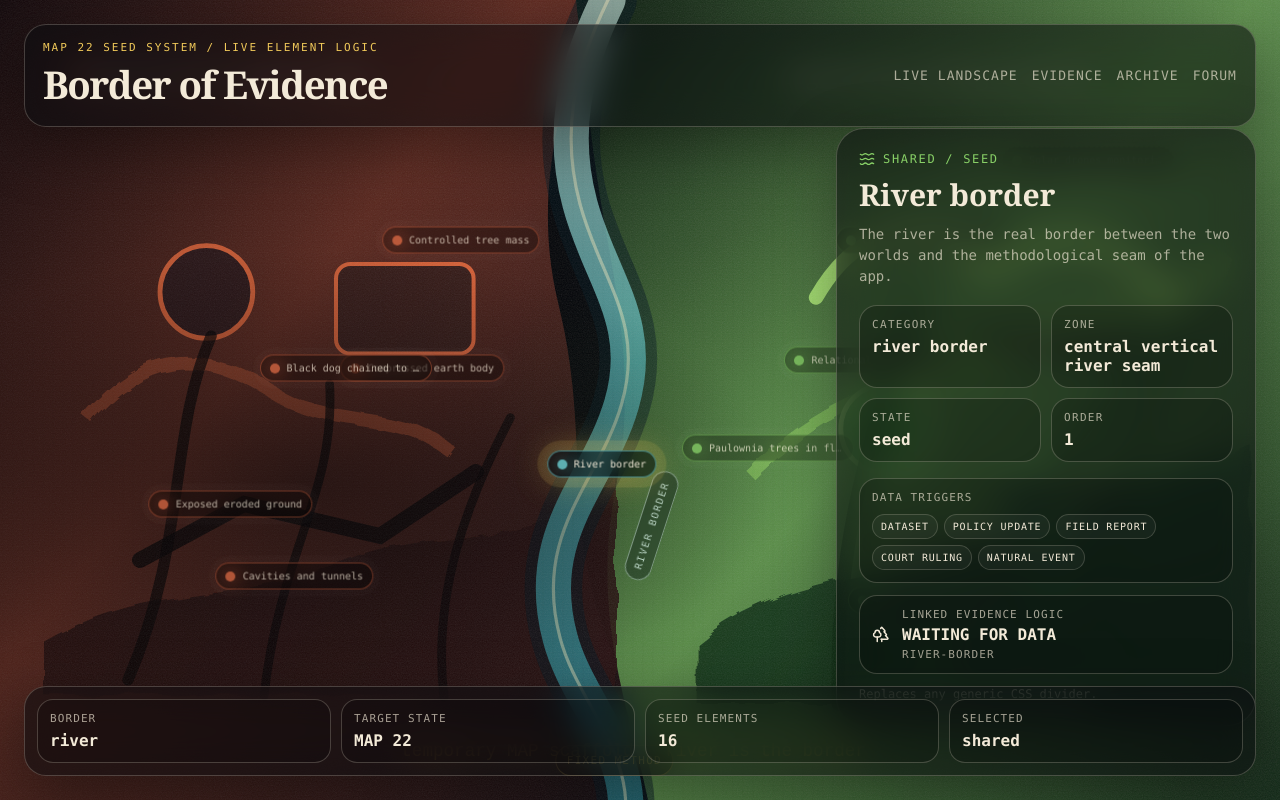
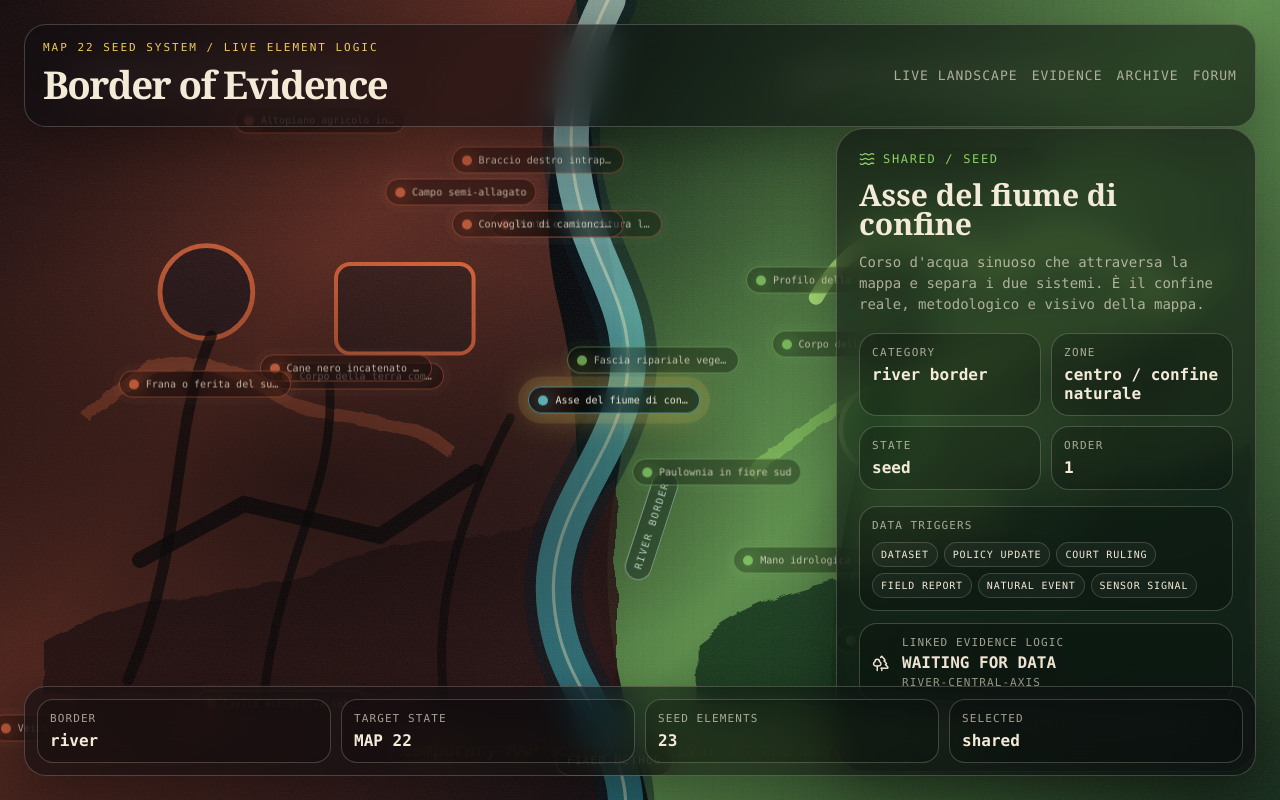
Before and after one commit to serste2/border-of-evidence, a React (Vite) app in the folder frontend/: page / in a window 1280 px wide. Built offline with nearby package versions, Linux system fonts and the light colour scheme.

Commit message:
Use MAP 22 v1 elements as frontend source of truth

```diff
--- a/frontend/src/main.jsx
+++ b/frontend/src/main.jsx
@@ -5,7 +5,7 @@ import './styles.css';
 import entries from './mock/entries.json';
 import sceneState from './mock/scene-state.json';
 import artManifest from './assets/art/manifest.json';
-import mapElements from './assets/art/map-elements.seed.json';
+import mapElements from './assets/art/map-elements.v1.json';
 
 const statusOrder = {
   seed: 1,
@@ -27,7 +27,7 @@ function formatTrigger(trigger) {
 }
 
 function App() {
-  const [selectedElementId, setSelectedElementId] = useState('river-border');
+  const [selectedElementId, setSelectedElementId] = useState('river-central-axis');
   const selectedElement = mapElements.find((element) => element.id === selectedElementId) || mapElements[0];
   const selectedEntry = findEntryForElement(selectedElement);
 
```
